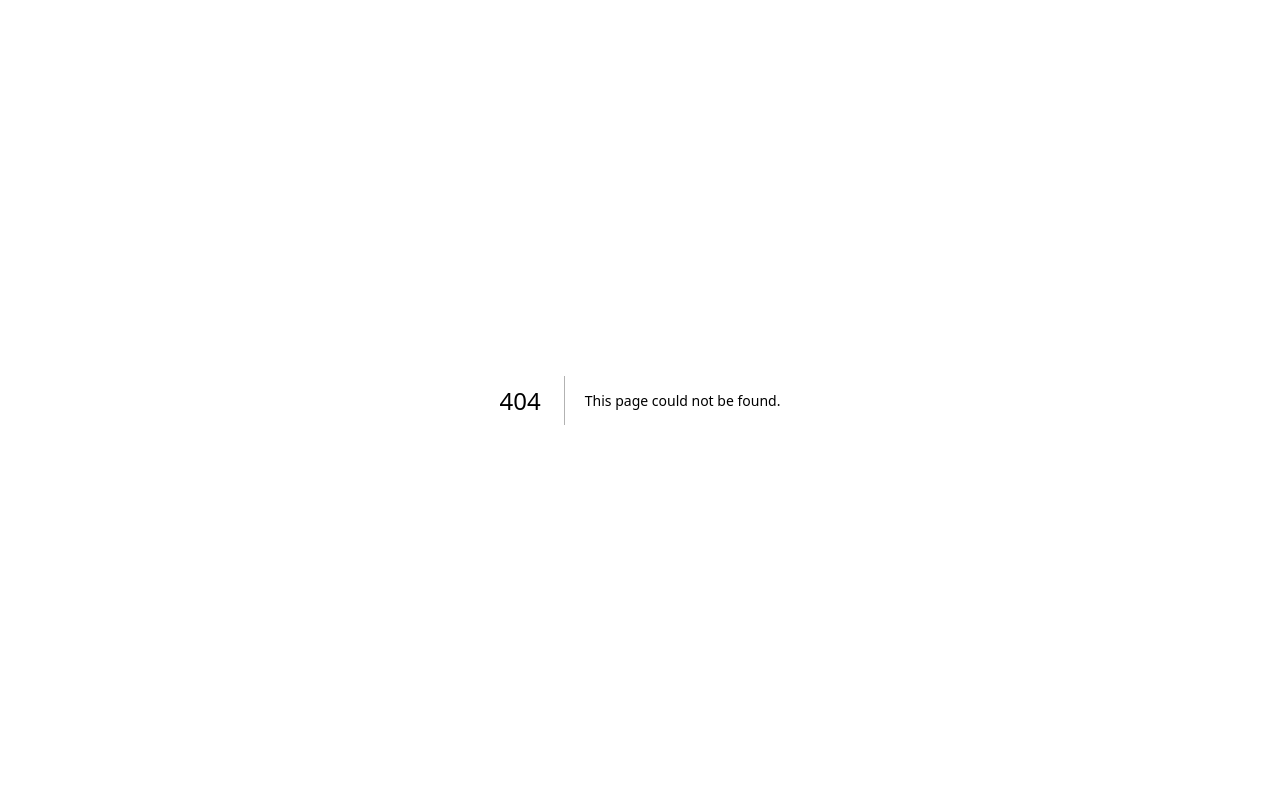
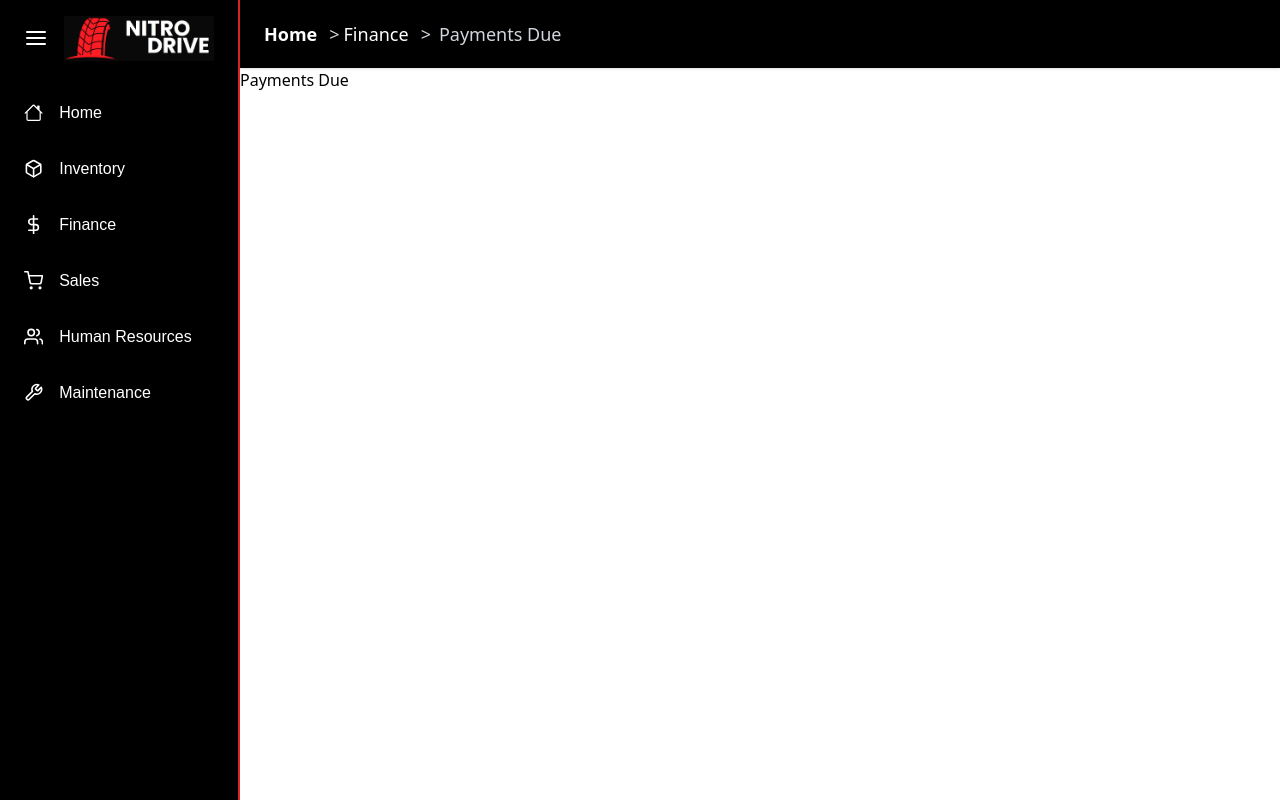
Before and after one commit to Godsha58/nextjs-erp-project-prod, a Next.js app: page /finance/payments-due in a window 1280 px wide. Before the commit this address had no page. Built offline with nearby package versions, Linux system fonts and the light colour scheme.

Commit message:
Feat: Creacion de pages.
Se crean las pages de orders, invoices, payments y edit id

```diff
--- /dev/null
+++ b/app/finance/invoices/page.tsx
@@ -0,0 +1,8 @@
+export default function InvoicesPage() {
+  return (
+    <div>
+      <h1>Invoices</h1>
+      {/* Render your invoices here */}
+    </div>
+  );
+}
--- /dev/null
+++ b/app/finance/orders/page.tsx
@@ -0,0 +1,7 @@
+export default function OrdersPage() {
+    return (
+        <main>
+            <h1>Orders Page</h1>
+        </main>
+    );
+}
--- /dev/null
+++ b/app/finance/payments-due/page.tsx
@@ -0,0 +1,7 @@
+export default function PaymentsDuePage() {
+    return (
+        <main>
+            <h1>Payments Due</h1>
+        </main>
+    );
+}
```
Also changed, not shown: app/finance/pending-to-pay/edit/[id]/page.tsx (added).
